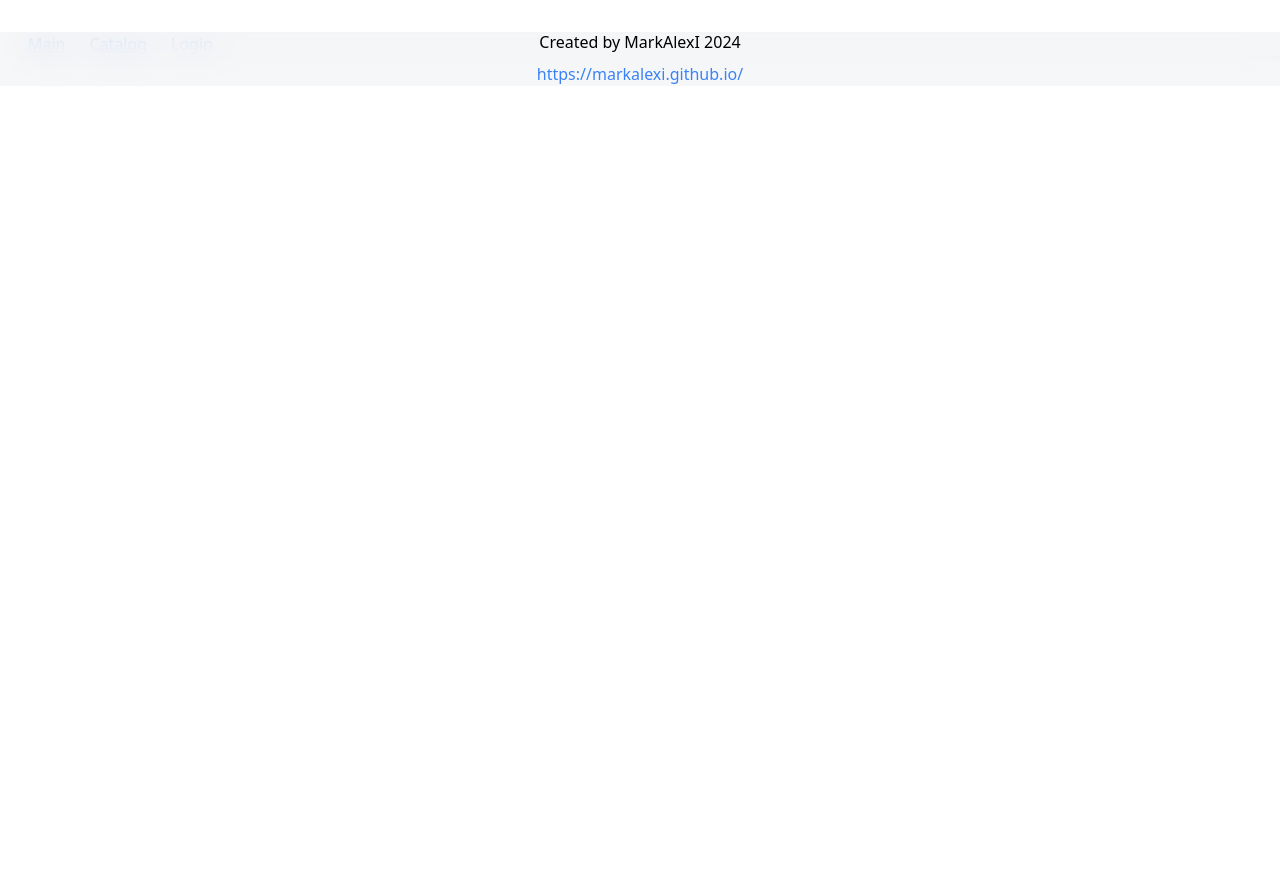
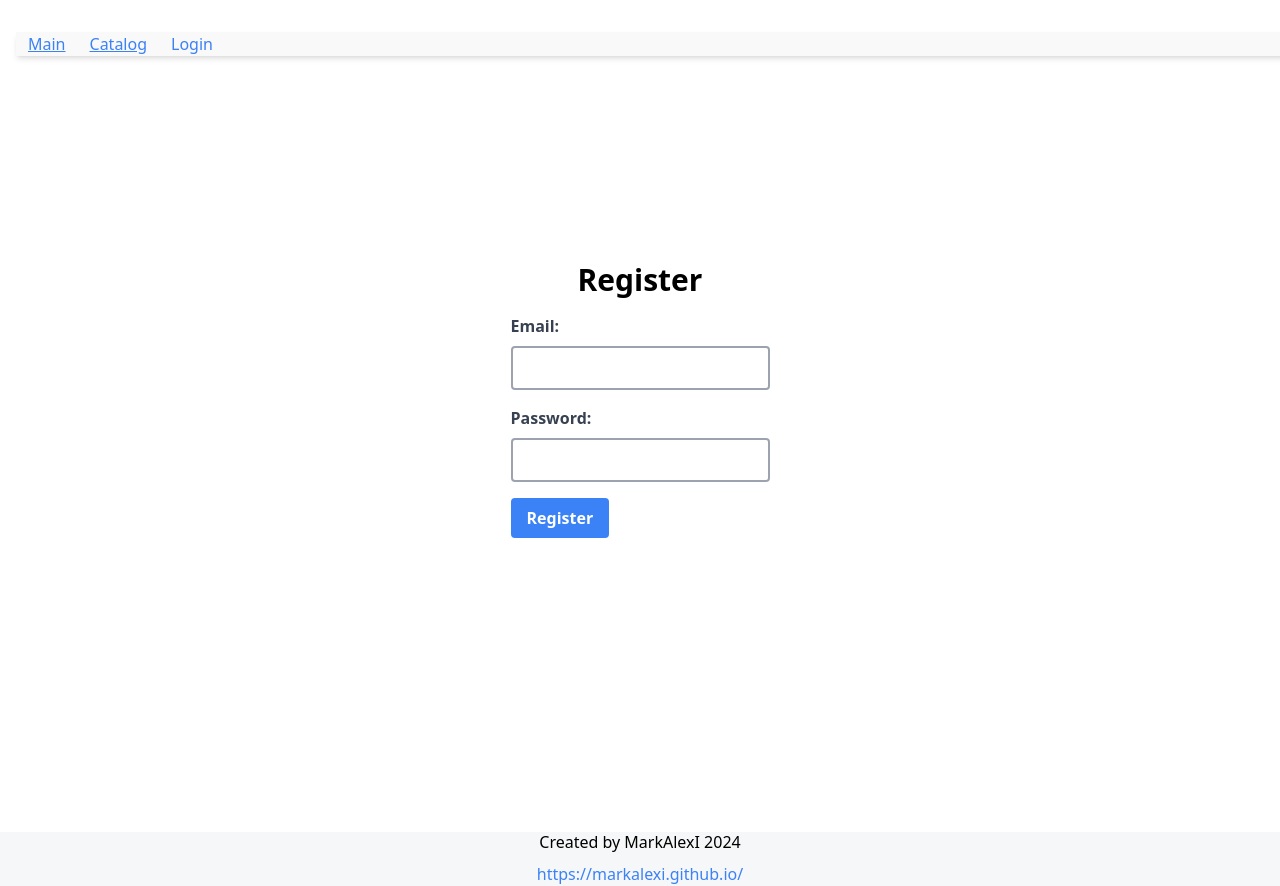
Before and after one commit to MarkAlexI/libraryOnNuxtWithPostgresQL, a Nuxt app: page /register in a window 1280 px wide. Before the commit the page ends 800 px from the top, so only its background shows below. Built offline with nearby package versions, Linux system fonts and the light colour scheme.

Commit message:
Added component for registration.

```diff
--- a/package.json
+++ b/package.json
@@ -2,7 +2,7 @@
   "name": "libraryOnNuxtWithPostgresQL",
   "author": "markalexi",
   "description": "Mix of Nuxt, Tailwind, VueUse and PostgresQL",
-  "version": "1.24.3",
+  "version": "1.25.3",
   "private": true,
   "type": "module",
   "scripts": {
--- /dev/null
+++ b/pages/register/index.vue
@@ -0,0 +1,45 @@
+<template>
+  <div class="flex flex-col items-center justify-center h-screen">
+    <h1 class="text-3xl font-bold mb-4">Register</h1>
+    <form @submit.prevent="register">
+      <div class="mb-4">
+        <label for="email" class="block text-gray-700 font-bold mb-2">Email:</label>
+        <input type="email" id="email" v-model="email" class="border-2 border-gray-400 rounded px-3 py-2 w-full">
+      </div>
+      <div class="mb-4">
+        <label for="password" class="block text-gray-700 font-bold mb-2">Password:</label>
+        <input type="password" id="password" v-model="password" class="border-2 border-gray-400 rounded px-3 py-2 w-full">
+      </div>
+      <button type="submit" class="bg-blue-500 hover:bg-blue-700 text-white font-bold py-2 px-4 rounded">Register</button>
+    </form>
+    <div v-if="registered">
+      <p class="mt-4 text-green-500 font-bold">Registration successful!</p>
+    </div>
+  </div>
+</template>
+
+<script setup lang="ts">
+const email = ref("");
+const password = ref("");
+const registered = ref(false);
+
+const register = async () => {
+  try {
+    const response = await fetch("/api/register", {
+      method: "POST",
+      body: {
+        email: email.value,
+        password: password.value
+      }
+    });
+    if (response.data.success) {
+      registered.value = true;
+    } else {
+      alert("Registration failed. Please try again.");
+    }
+  } catch (error) {
+    console.error("Registration failed: ", error);
+    alert("Registration failed. Please try again later.");
+  }
+};
+</script>
```
